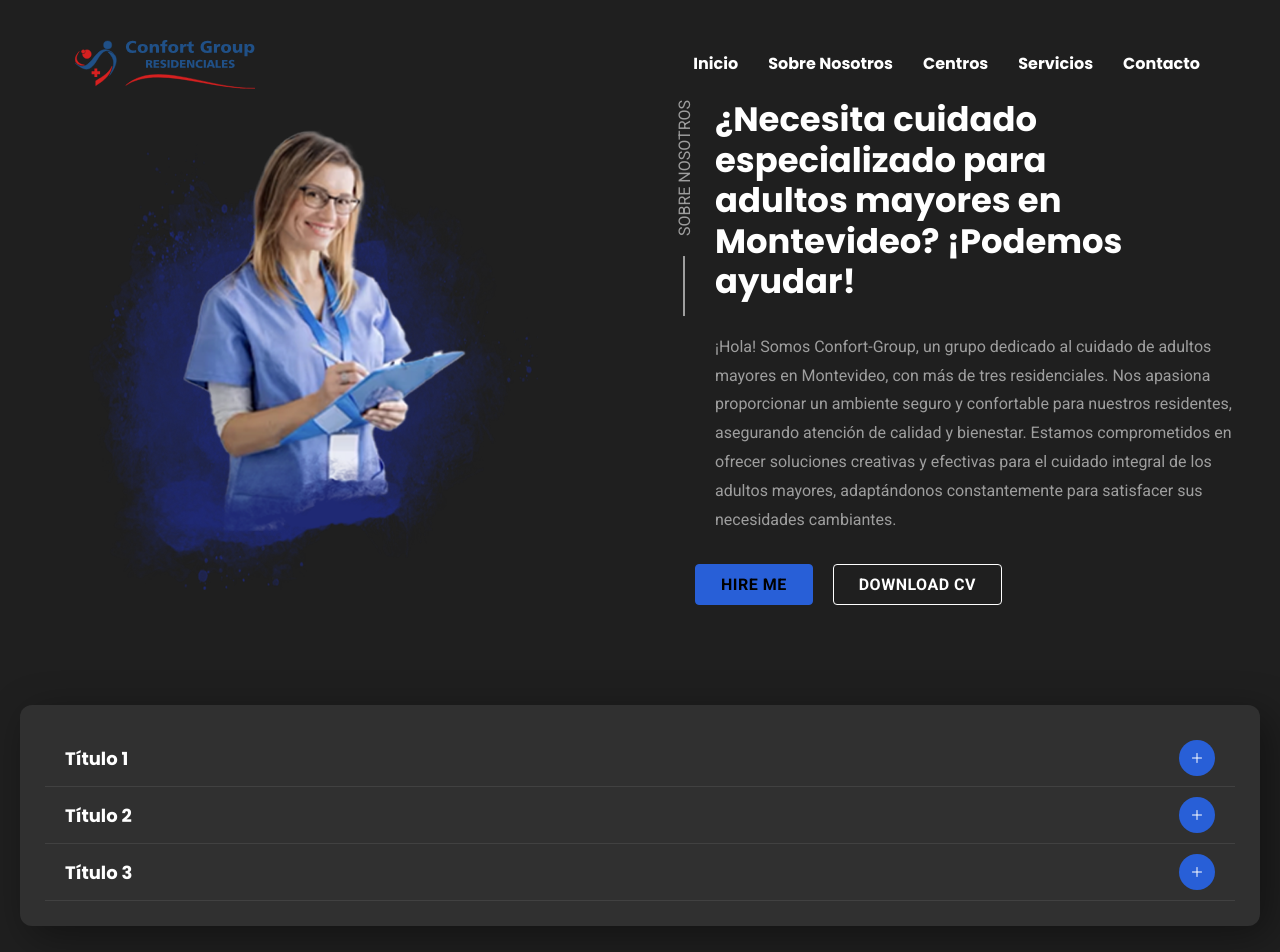
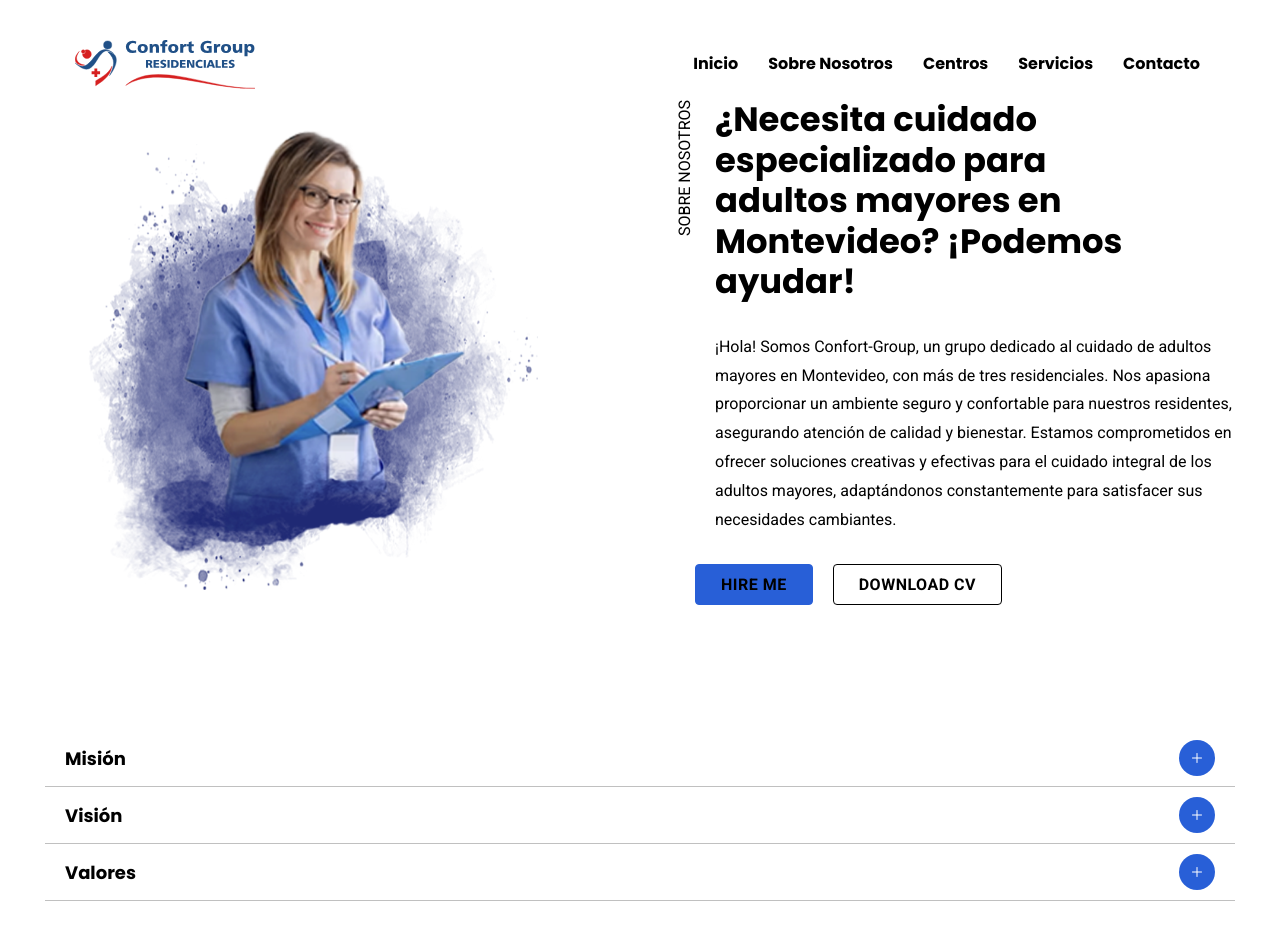
Before and after one commit to RobinsonBeato/Confort-Group, a React (Vite) app in the folder Web/: page /about in a window 1280 px wide. Shown: the top 952 px of the page. Built offline with nearby package versions, Linux system fonts and the light colour scheme; a web font is replaced by a local one.

Commit message:
adding buttom go-top

```diff
--- a/Web/components/About.jsx
+++ b/Web/components/About.jsx
@@ -2,15 +2,15 @@ import Accordion from "./Accordion";
 const About = () => {
     const accordionItems = [
         {
-            title: 'Título 1',
+            title: 'Misión',
             content: 'Este es el contenido para el primer ítem del acordeón.'
         },
         {
-            title: 'Título 2',
+            title: 'Visión',
             content: 'Este es el contenido para el segundo ítem del acordeón.'
         },
         {
-            title: 'Título 3',
+            title: 'Valores',
             content: 'Este es el contenido para el tercer ítem del acordeón.'
         }
     ];
--- a/Web/components/Header.jsx
+++ b/Web/components/Header.jsx
@@ -67,11 +67,12 @@ const Header = () => {
   };
 
   return (
+    <>
       <header className="header" data-header>
         <div className="container">
           <h1 className="h1 logo">
             <Link to="/">
-            <Logo/>
+              <Logo />
             </Link>
           </h1>
 
@@ -81,13 +82,13 @@ const Header = () => {
           </button>
         </div> */}
 
-        <button className="nav-toggle-btn "  aria-label="Toggle Menu" title="Toggle Menu" onClick={handleNavToggle} data-nav-toggle-btn>
+          <button className="nav-toggle-btn " aria-label="Toggle Menu" title="Toggle Menu" onClick={handleNavToggle} data-nav-toggle-btn>
             <span className="one"></span>
             <span className="two"></span>
             <span className="three"></span>
           </button>
 
-        <nav className={`navbar ${isNavOpen ? 'active' : ''}`}  data-navbar>
+          <nav className={`navbar ${isNavOpen ? 'active' : ''}`} data-navbar>
             <ul className="navbar-list">
               <li><Link to="/" className="navbar-link" onClick={handleNavLinkClick}>Inicio</Link></li>
               <li><Link to="/about" className="navbar-link" onClick={handleNavLinkClick}>Sobre Nosotros</Link></li>
@@ -99,6 +100,10 @@ const Header = () => {
           </nav>
         </div>
       </header>
+      <a href="#top" className="go-top" data-go-top title="Go to Top">
+        <ion-icon name="arrow-up"></ion-icon>
+      </a>
+    </>
   );
 };
 
--- a/Web/pages/ResidencialGala.jsx
+++ b/Web/pages/ResidencialGala.jsx
@@ -186,7 +186,7 @@ function ResidencialRenacer() {
           </div>
 
 
-          <iframe className=" contact-form contact" src="https://www.google.com/maps/embed?pb=!1m18!1m12!1m3!1d3274.9960365130923!2d-56.22325942491745!3d-34.83119217287351!2m3!1f0!2f0!3f0!3m2!1i1024!2i768!4f13.1!3m3!1m2!1s0x95a1d50044bf61fb%3A0x504b130faf518b44!2sResidencial%20renacer!5e0!3m2!1ses!2suy!4v1719747210811!5m2!1ses!2suy" width="100%" height="100%"  allowFullscreen="" loading="lazy" referrerPolicy="no-referrer-when-downgrade"></iframe>
+          <iframe className=" contact-form contact" src="https://www.google.com/maps/embed?pb=!1m18!1m12!1m3!1d3274.9960365130923!2d-56.22325942491745!3d-34.83119217287351!2m3!1f0!2f0!3f0!3m2!1i1024!2i768!4f13.1!3m3!1m2!1s0x95a1d50044bf61fb%3A0x504b130faf518b44!2sResidencial%20renacer!5e0!3m2!1ses!2suy!4v1719747210811!5m2!1ses!2suy" width="100%" height="100%"  allowFullScreen="" loading="lazy" referrerPolicy="no-referrer-when-downgrade"></iframe>
 
 
         </section>
--- a/Web/pages/ResidencialMonaco.jsx
+++ b/Web/pages/ResidencialMonaco.jsx
@@ -186,7 +186,7 @@ function ResidencialMonaco() {
           </div>
 
 
-          <iframe className=" contact-form contact" src="https://www.google.com/maps/embed?pb=!1m18!1m12!1m3!1d3274.9960365130923!2d-56.22325942491745!3d-34.83119217287351!2m3!1f0!2f0!3f0!3m2!1i1024!2i768!4f13.1!3m3!1m2!1s0x95a1d50044bf61fb%3A0x504b130faf518b44!2sResidencial%20renacer!5e0!3m2!1ses!2suy!4v1719747210811!5m2!1ses!2suy" width="100%" height="100%"  allowFullscreen="" loading="lazy" referrerPolicy="no-referrer-when-downgrade"></iframe>
+          <iframe className=" contact-form contact" src="https://www.google.com/maps/embed?pb=!1m18!1m12!1m3!1d3274.9960365130923!2d-56.22325942491745!3d-34.83119217287351!2m3!1f0!2f0!3f0!3m2!1i1024!2i768!4f13.1!3m3!1m2!1s0x95a1d50044bf61fb%3A0x504b130faf518b44!2sResidencial%20renacer!5e0!3m2!1ses!2suy!4v1719747210811!5m2!1ses!2suy" width="100%" height="100%"  allowFullScreen="" loading="lazy" referrerPolicy="no-referrer-when-downgrade"></iframe>
 
 
         </section>
--- a/Web/pages/ResidencialRenacer.jsx
+++ b/Web/pages/ResidencialRenacer.jsx
@@ -186,7 +186,7 @@ function ResidencialRenacer() {
           </div>
 
 
-          <iframe className=" contact-form contact" src="https://www.google.com/maps/embed?pb=!1m18!1m12!1m3!1d3274.9960365130923!2d-56.22325942491745!3d-34.83119217287351!2m3!1f0!2f0!3f0!3m2!1i1024!2i768!4f13.1!3m3!1m2!1s0x95a1d50044bf61fb%3A0x504b130faf518b44!2sResidencial%20renacer!5e0!3m2!1ses!2suy!4v1719747210811!5m2!1ses!2suy" width="100%" height="100%"  allowFullscreen="" loading="lazy" referrerPolicy="no-referrer-when-downgrade"></iframe>
+          <iframe className=" contact-form contact" src="https://www.google.com/maps/embed?pb=!1m18!1m12!1m3!1d3274.9960365130923!2d-56.22325942491745!3d-34.83119217287351!2m3!1f0!2f0!3f0!3m2!1i1024!2i768!4f13.1!3m3!1m2!1s0x95a1d50044bf61fb%3A0x504b130faf518b44!2sResidencial%20renacer!5e0!3m2!1ses!2suy!4v1719747210811!5m2!1ses!2suy" width="100%" height="100%"  allowFullScreen="" loading="lazy" referrerPolicy="no-referrer-when-downgrade"></iframe>
 
 
         </section>
--- a/Web/src/App.css
+++ b/Web/src/App.css
@@ -74,18 +74,7 @@
  * #THEME COLORS
 \*-----------------------------------*/
 
-body.dark_theme {
-
-  --bg-primary: hsl(0, 0%, 12%);
-  --bg-secondary: hsl(0, 0%, 19%);
-  --color-primary: hsl(0, 0%, 100%);
-  --color-secondary: hsl(0, 0%, 62%);
-  --card-shadow: hsla(0, 0%, 0%, 0.4);
-  --input-bg: hsl(0, 0%, 16%);
-
-  --shadow-1: 10px 10px 40px var(--card-shadow);
-
-}
+
 
 body.light_theme {
 
@@ -1137,10 +1126,10 @@ textarea.input-field {
 
 .go-top {
   position: fixed;
-  bottom: 25px;
-  right: 25px;
-  width: 45px;
-  height: 45px;
+  bottom: 100px;
+  right: 24px;
+  width: 40px;
+  height: 40px;
   display: grid;
   place-items: center;
   font-size: 20px;
```
Lines whose indentation alone changed are shown as unchanged.
